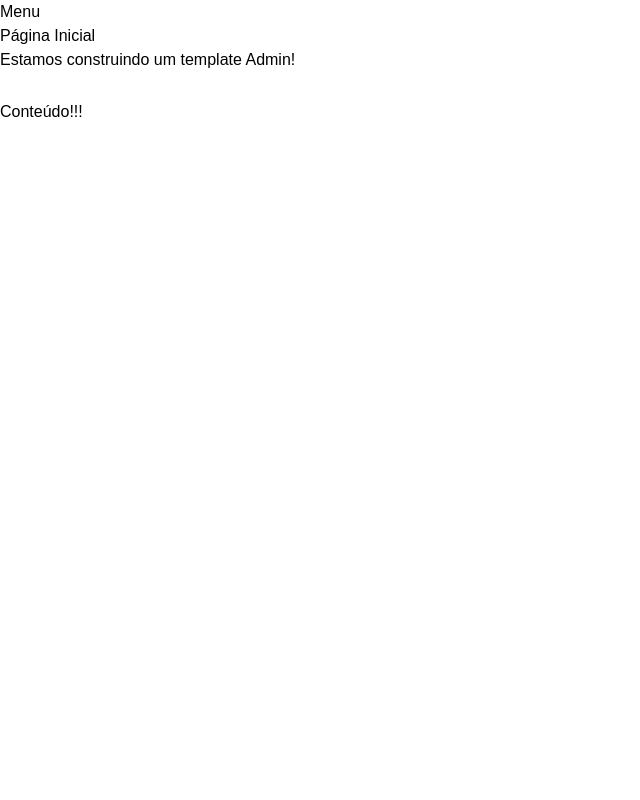
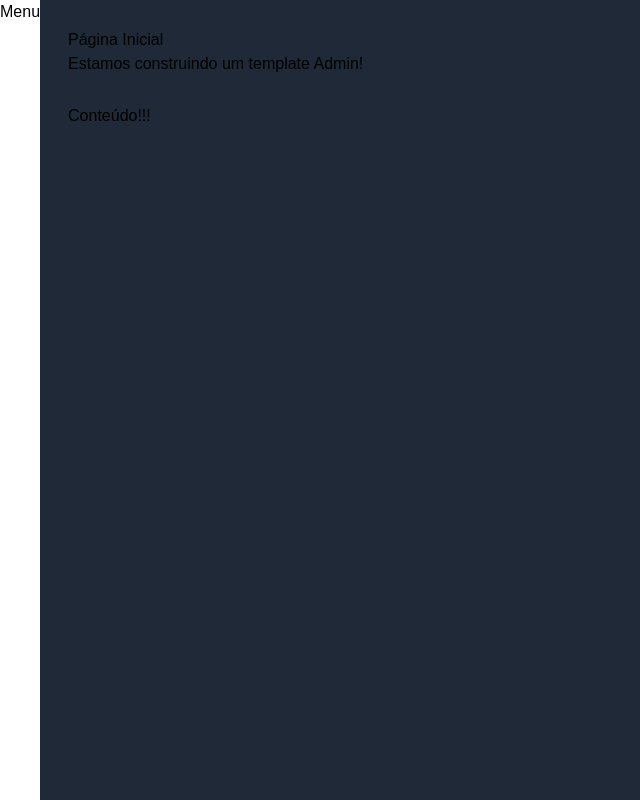
Before and after one commit to LeticiaLopess/admin-template, a Next.js app: page / in a window 1280 px wide. Shown: the whole page, without its empty margins (0-640 px from the left). Built offline with nearby package versions, Linux system fonts and the light colour scheme.

Commit message:
Esquema de cores

```diff
--- a/src/components/template/Layout.tsx
+++ b/src/components/template/Layout.tsx
@@ -11,12 +11,17 @@
 
 export default function Layout(props: LayoutProps) {
     return (
-        <div>
+        <div className={`dark flex h-screen w-screen`}>
             <MenuLateral />
-            <Cabecalho titulo={props.titulo} subtitulo={props.subtitulo} />
-            <Conteudo>
-                {props.children}
-            </Conteudo>
+            <div className={`
+            flex flex-col w-full p-7
+            bg-gray-300 dark:bg-gray-800
+            `}>
+                <Cabecalho titulo={props.titulo} subtitulo={props.subtitulo} />
+                <Conteudo>
+                    {props.children}
+                </Conteudo>
+            </div>
         </div>
     )
 
--- a/tailwind.config.js
+++ b/tailwind.config.js
@@ -1,9 +1,9 @@
 /** @type {import('tailwindcss').Config} */
 module.exports = {
   content: [
-
     "./src/**/*.{js,ts,jsx,tsx}",
   ],
+  darkMode:'class',
   theme: {
     extend: {},
   },
```
